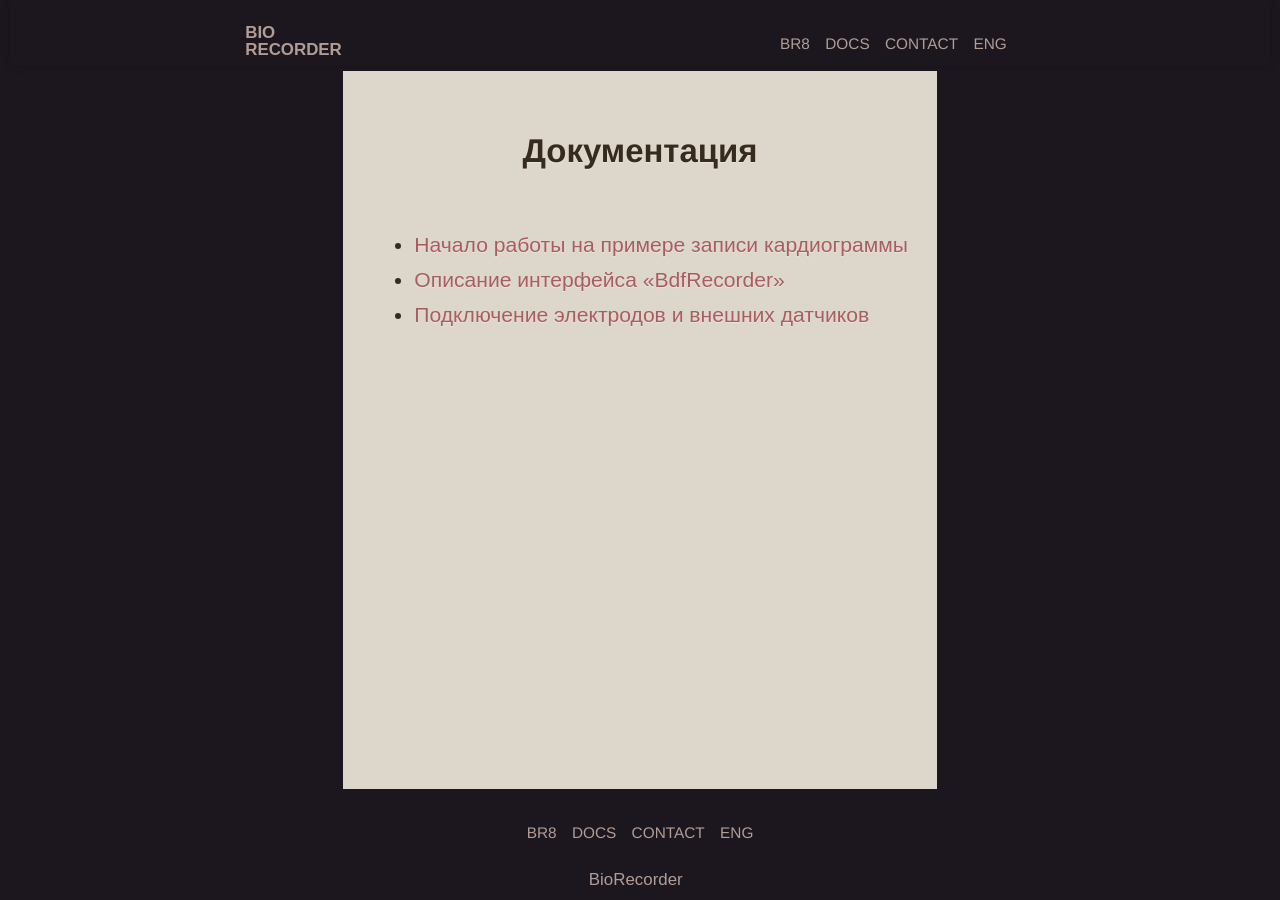
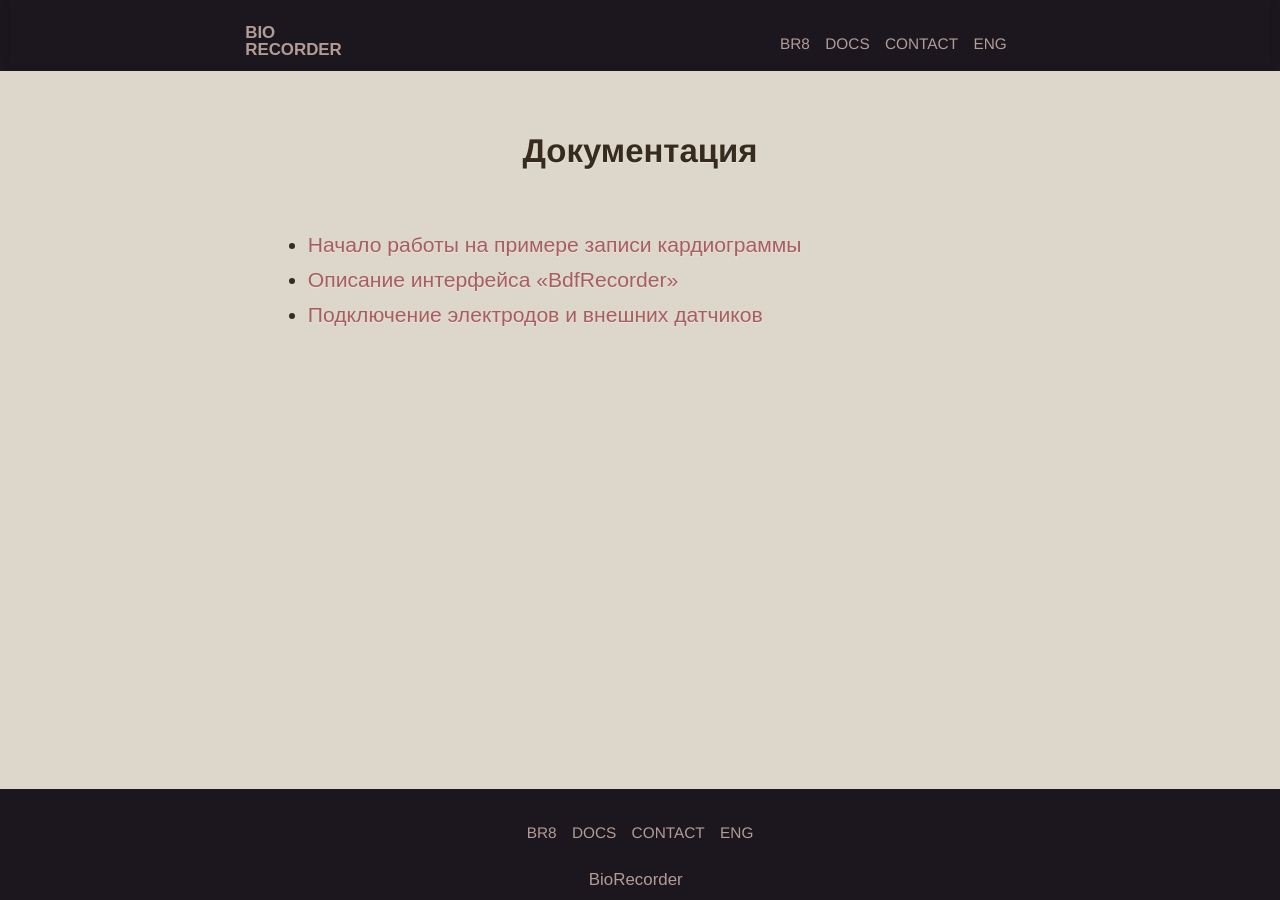
Before and after one commit to biorecorder/biorecorder.github.io, a Jekyll site: the page built from doc.html, in a window 1280 px wide. Built offline with Jekyll 4.4.1, drawn with Linux system fonts in a browser that asks for light colours.

Commit message:
flex test

```diff
--- a/_layouts/default.html
+++ b/_layouts/default.html
@@ -1,15 +1,18 @@
 <!DOCTYPE html>
 <html>
 {% include head.html %}
-<body class="site">
+<body>
 <header class="header">
     {% include header.html %}
 </header>
-<div class=" content central-wide">
-    <div class="row">
-        {{ page.content }}
+<div class=" content">
+    <div class="central-wide">
+        <div class="row">
+            {{ page.content }}
+        </div>
     </div>
 </div>
+
 <footer class="row footer">
     {% include footer.html %}
 </footer>
--- a/stylesheets/style.css
+++ b/stylesheets/style.css
@@ -2184,25 +2184,24 @@
 }
 
 /* line 13, ../sass/modules/_page_blocks.scss */
-.site {
+body {
+  min-height: 100%;
   display: flex;
   flex-direction: column;
-  height: 100%;
-  min-height: 100vh;
-}
-
-/* line 20, ../sass/modules/_page_blocks.scss */
+}
+
+/* line 19, ../sass/modules/_page_blocks.scss */
+.content {
+  /* flex: 1; would be enough but it looks bad in IE */
+  flex: 1 0 auto;
+  background: #ff0000;
+}
+
+/* line 26, ../sass/modules/_page_blocks.scss */
 .content {
   background: #ddd6cb;
   color: #372b1d;
   text-shadow: 0 1px 1px rgba(255, 255, 255, 0.4);
-  flex: 1 0 auto;
-}
-
-/* line 28, ../sass/modules/_page_blocks.scss */
-.header,
-.footer {
-  flex: none;
 }
 
 /* line 33, ../sass/modules/_page_blocks.scss */
```
Also changed, not shown: sass/modules/_page_blocks.scss (+11 -11 lines).
